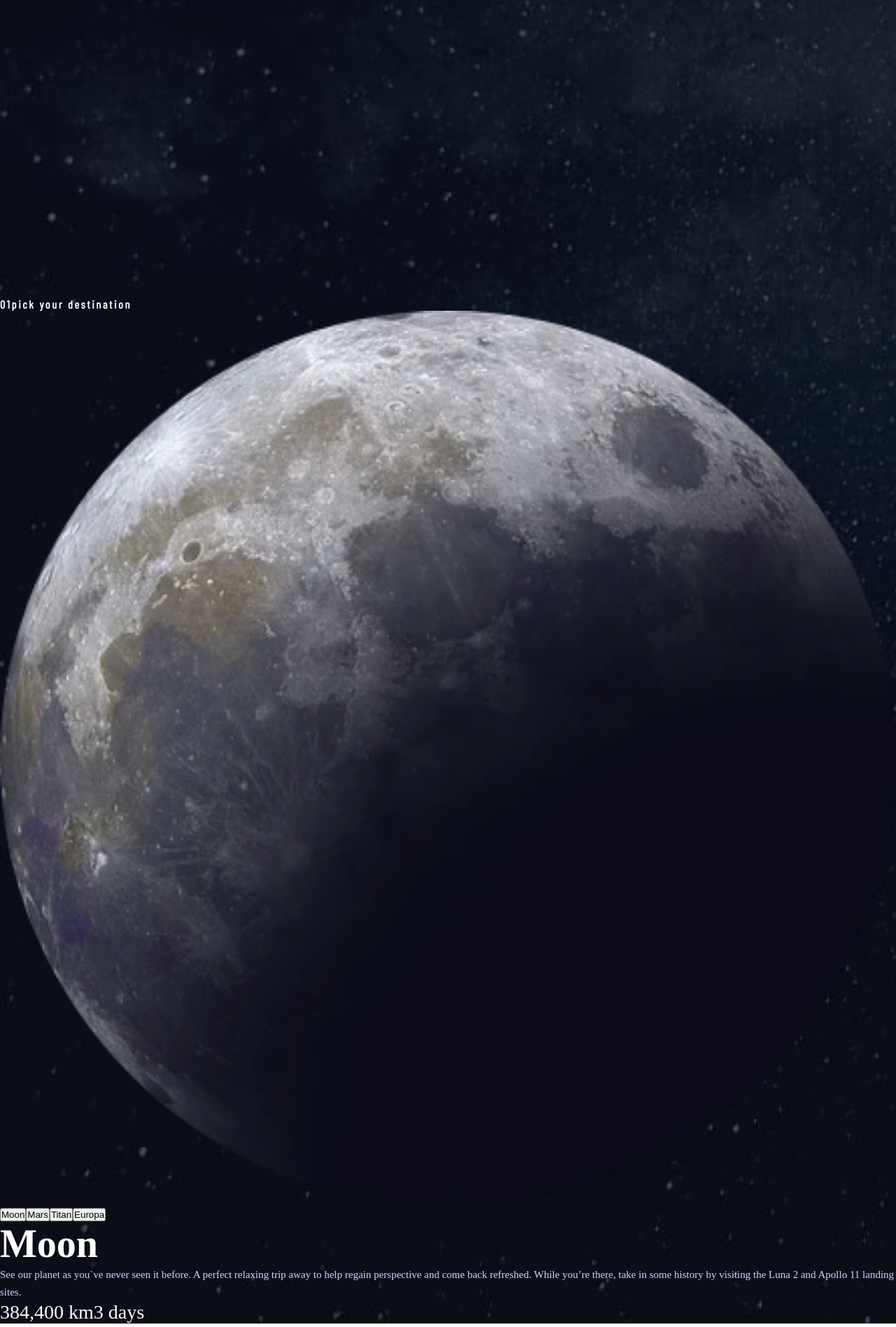
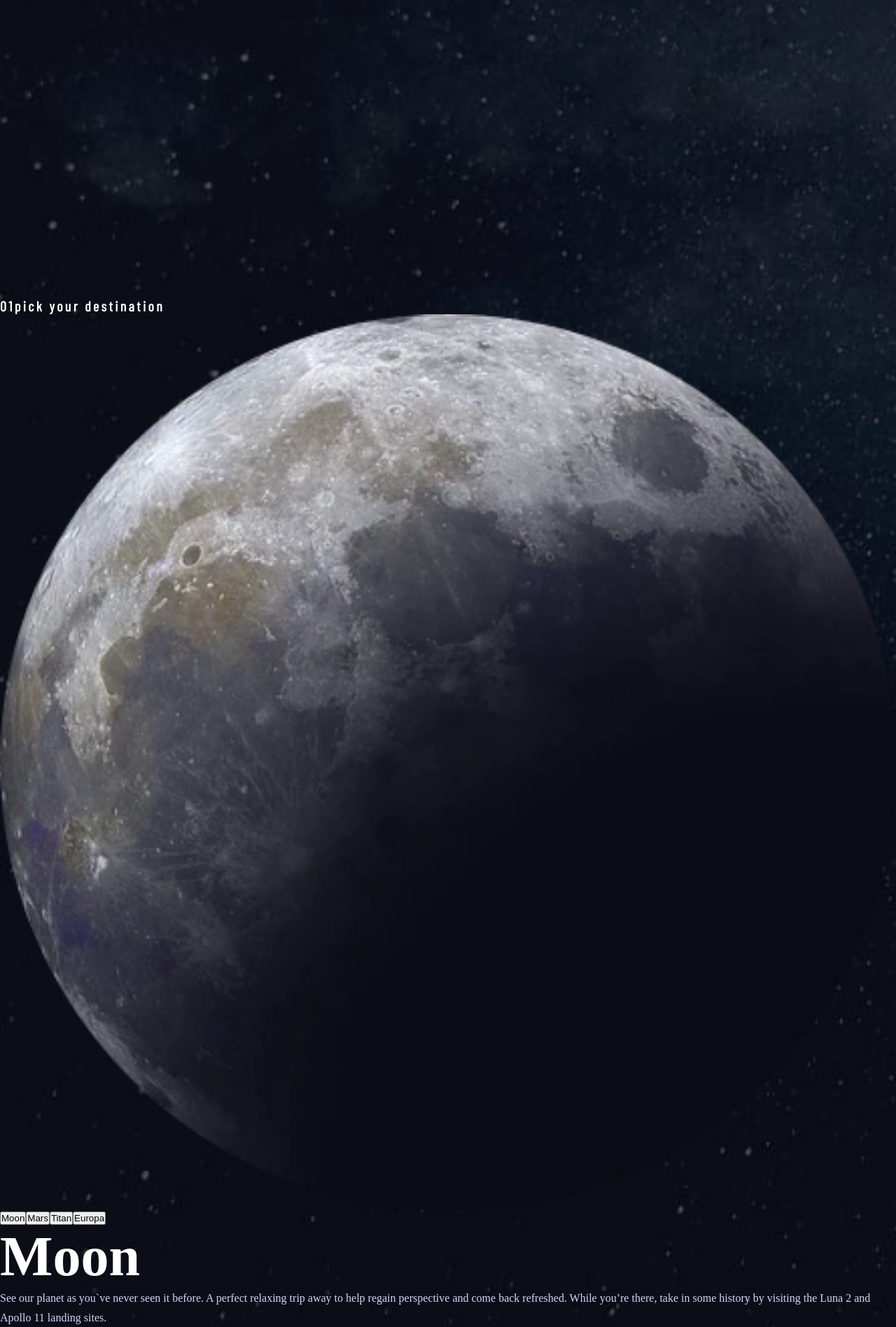
Before and after one commit to KamilKonopski/space-tourism-website-main, a React (Create React App) app: page /destination in a window 1280 px wide. Shown: the part 375-2271 px from the top of the page at 70% size. Built offline with nearby package versions, Linux system fonts and the light colour scheme; a web font is replaced by a local one.

Commit message:
add simple tablet styles

```diff
--- a/src/pages/Destination/Destination.module.css
+++ b/src/pages/Destination/Destination.module.css
@@ -39,6 +39,20 @@
     .destination-page {
         background-image: url(../../assets/destination/background-destination-tablet.jpg);
     }
+
+    .destination-page h2 {
+        font-size: 2rem;
+        letter-spacing: 0.338rem;
+    }
+
+    .destination-page h3 {
+        font-size: 8rem;
+    }
+
+    .destination-page p {
+        font-size: 1.6rem;
+        line-height: 2.8rem;
+    }
 }
 
 @media screen and (min-width: 1280px) {
```
